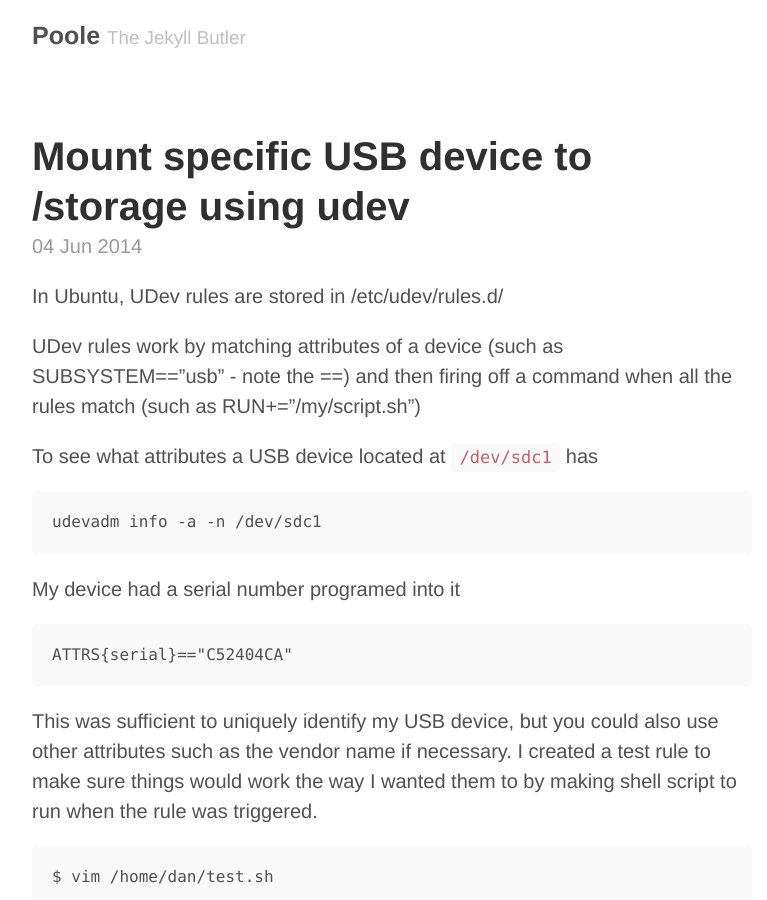
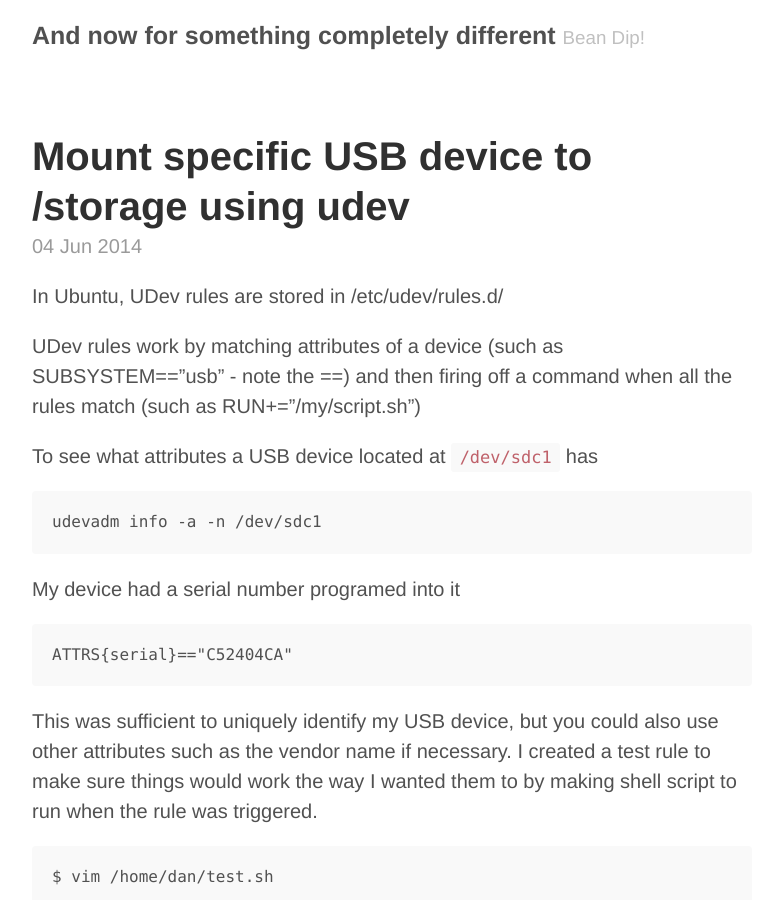
Before and after one commit to mrdanbrooks/mrdanbrooks.github.io, a Jekyll site: the page built from index.html, in a window 1280 px wide and 900 px high. Shown: the whole window, without its empty margins (248-1015 px from the left). Built offline with Jekyll 4.4.1, drawn with Linux system fonts in a browser that asks for light colours; Markdown is read by kramdown in place of the engine named in the settings; the list of posts is cut into pages by our own code.

Commit message:
updates config file

```diff
--- a/_config.yml
+++ b/_config.yml
@@ -6,17 +6,17 @@ pygments:         true
 permalink:        pretty
 
 # Setup
-title:            Poole
-tagline:          The Jekyll Butler
-url:              http://getpoole.com
+title:            And now for something completely different
+tagline:          Bean Dip!
+url:              http://danbrooks.info
 paginate:         1
 baseurl:          /
 author:
-  name:           Mark Otto
-  url:            https://twitter.com/mdo
-  email:          markdotto@gmail.com
+  name:           Dan Brooks
+  url:            http://danbrooks.net
+  email:
 
 # Custom vars
 version:          1.0.0
 github:
-  repo:           https://github.com/poole/poole
+  repo:           https://github.com/mrdanbrooks/mrdanbrooks.github.io
```
